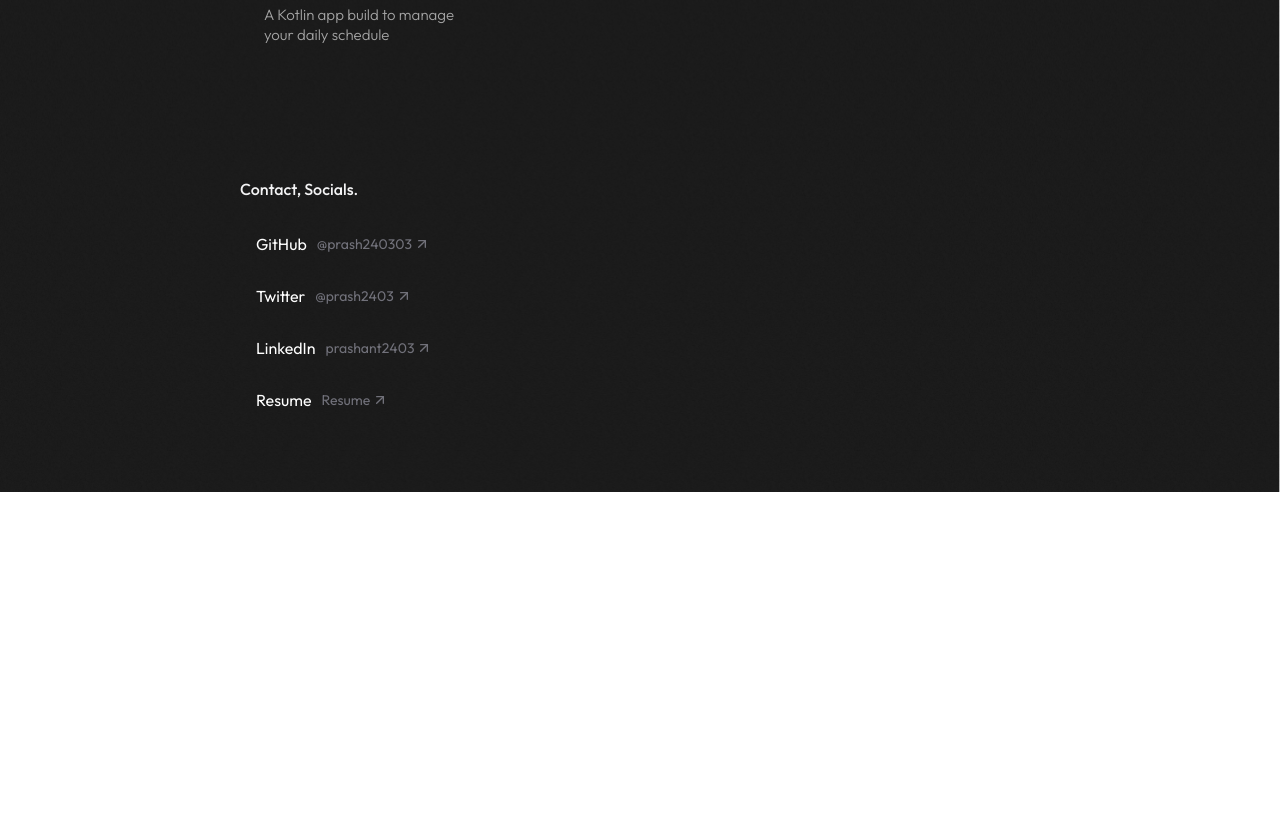
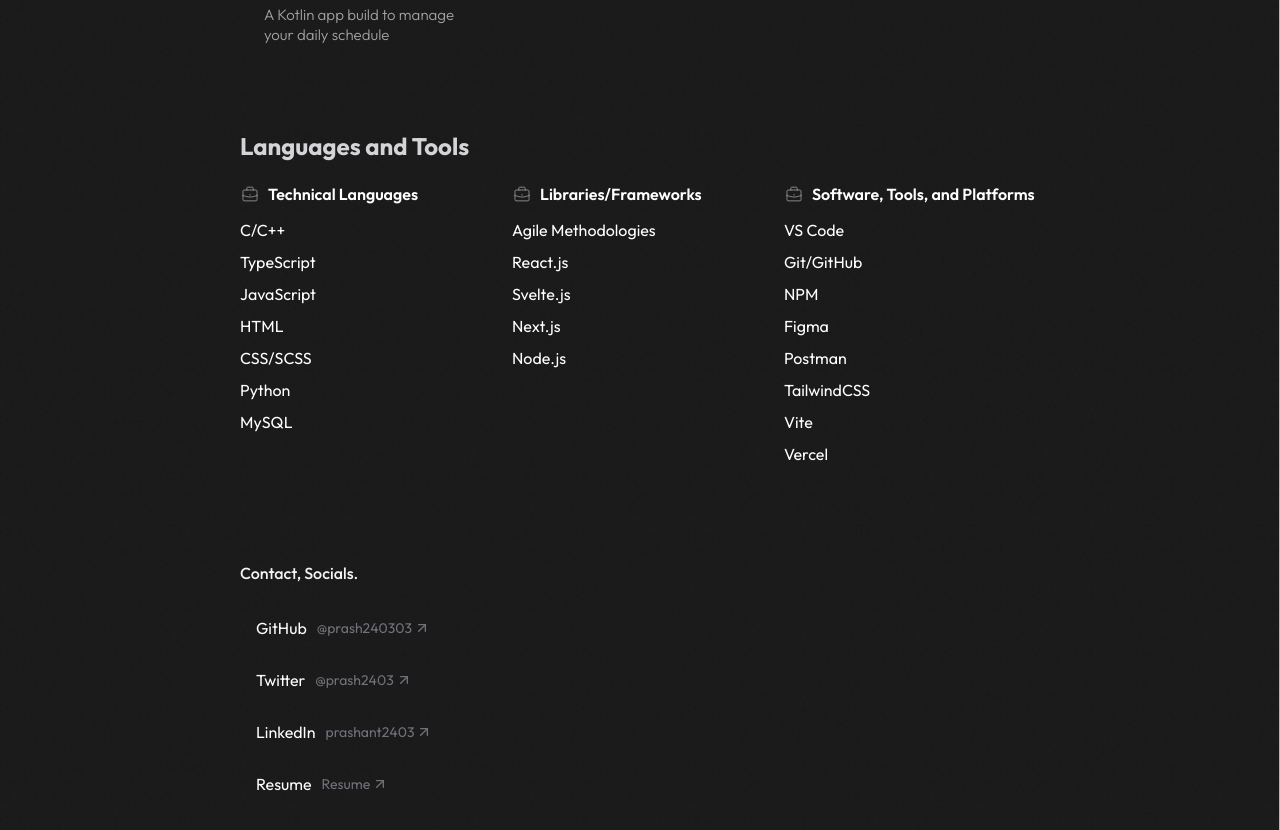
Before and after one commit to prash240303/Portfolio-Prashant, a React (Vite) app: page / in a window 1280 px wide. Shown: the part 1680-2510 px from the top of the page. Before the commit the page ends 2172 px from the top, so only its background shows below. Built offline with nearby package versions, Linux system fonts and the light colour scheme.

Commit message:
added skills section

```diff
--- a/src/pages/Home.jsx
+++ b/src/pages/Home.jsx
@@ -1,4 +1,4 @@
-import  { useState, useEffect } from "react";
+import { useState, useEffect } from "react";
 
 import Profile from "../components/Profile";
 import "../Styles/Home.css" // Create a new CSS file for Home component styles
@@ -12,7 +12,23 @@ function Home() {
     { name: "LinkedIn", url: "https://www.linkedin.com/in/prashant2403/", urlTitle: "prashant2403" },
     { name: "Resume", url: "/resume", urlTitle: "Resume" },
   ];
-
+  const languagesAndTools = [
+    {
+      group: "Technical Languages",
+      items: ["C/C++", "TypeScript", "JavaScript", "HTML", "CSS/SCSS", "Python", "MySQL"],
+      icon: "./icons/Code.svg",
+    },
+    {
+      group: "Libraries/Frameworks",
+      items: ["Agile Methodologies", "React.js", "Svelte.js", "Next.js", "Node.js"],
+      icon: "./icons/Code.svg",
+    },
+    {
+      group: "Software, Tools, and Platforms",
+      items: ["VS Code", "Git/GitHub", "NPM", "Figma", "Postman", "TailwindCSS", "Vite", "Vercel"],
+      icon: "./icons/Code.svg",
+    },
+  ];
   const projects = [
     {
       title: "Iconify Icons",
@@ -79,8 +95,8 @@ function Home() {
 
   return (
     <>
-      <div className={`view-container hero-section ${showContent ? 'fade-in' : ''} w-[900px] grid grid-col-1 item-start justify-start gap-12`}>        <Profile />
-          <section className="my-8 py-4">
+      <div className={`view-container hero-section ${showContent ? 'fade-in' : ''}  grid grid-col-1 item-start justify-start gap-12`}>        <Profile />
+        <section className="md:my-8 my-0 py-4">
           <h2 className="about-heading leading-snug font-medium text-2xl text-zinc-300">
             About me
           </h2>
@@ -156,7 +172,7 @@ function Home() {
           <div className="font-bold flex items-center justify-start text-2xl text-zinc-300 mb-5">
             Projects
           </div>
-            <div className="grid md:grid-cols-3 grid-cols-1 gap-4 p-1 text-white">
+          <div className="grid md:grid-cols-3 grid-cols-1 md:gap-4 gap-0 p-1 text-white">
             {projects.map((project, index) => (
               <ProjectCard
                 key={index}
@@ -166,6 +182,29 @@ function Home() {
                 image={project.image}
                 githubUrl={project.githubUrl}
               />
+            ))}
+          </div>
+        </section>
+        <section>
+          <div className="font-bold flex items-center justify-start text-2xl text-zinc-300 mb-5">
+            Languages and Tools
+          </div>
+          <div className="grid md:grid-cols-3 grid-cols-1 gap-4">
+            {languagesAndTools.map((group, index) => (
+              <div key={index}>
+                <div className="flex items-center gap-2 md:mt-0 mt-4 text-white">
+                  <img src={group.icon} alt="icon" className="w-5" />
+                  <span className="font-semibold">{group.group}</span>
+                </div>
+                <ul className="grid grid-cols-1 gap-2 mt-3">
+                  {group.items.map((item, itemIndex) => (
+                    <li key={itemIndex} className="flex items-center text-white">
+                      {/* <span className="mr-1"> <img src={group.icon} alt="icon" className="w-5" /> </span> */}
+                      {item}
+                    </li>
+                  ))}
+                </ul>
+              </div>
             ))}
           </div>
         </section>
```
Lines whose indentation alone changed are shown as unchanged.
